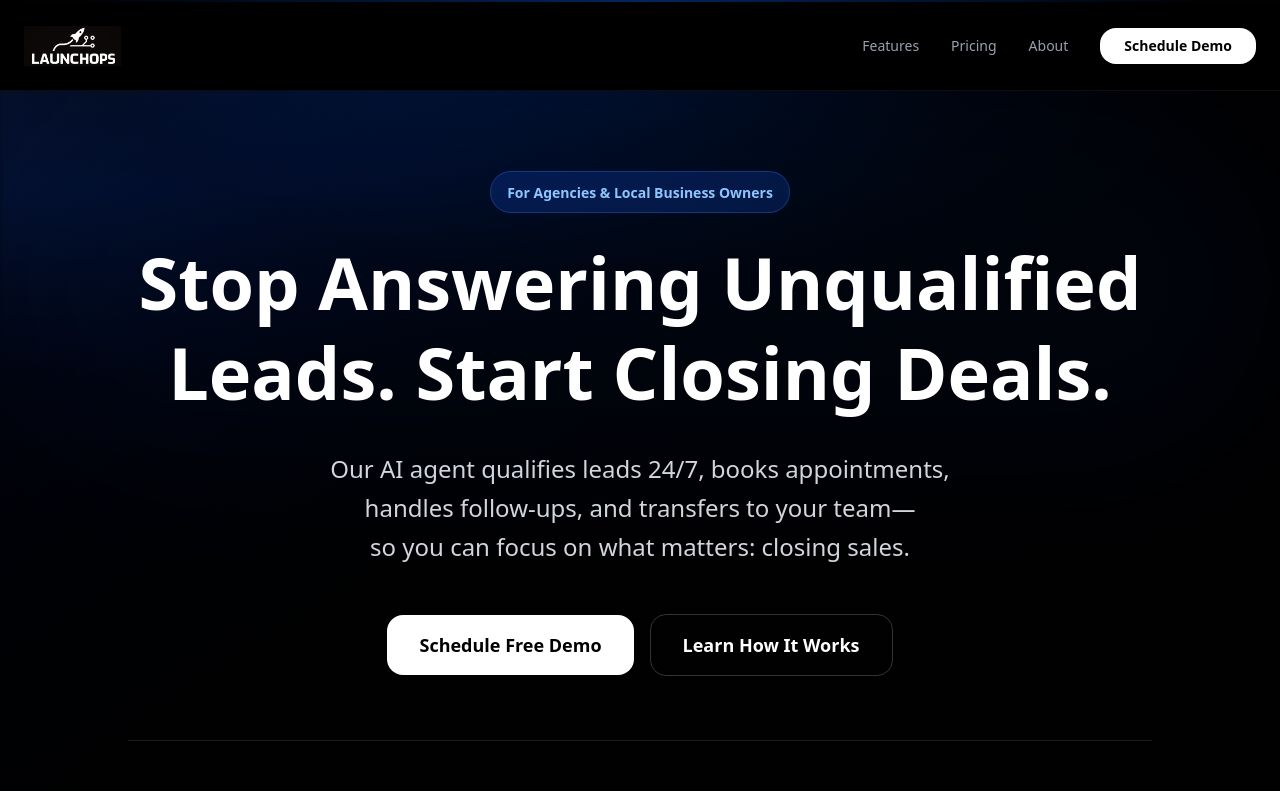
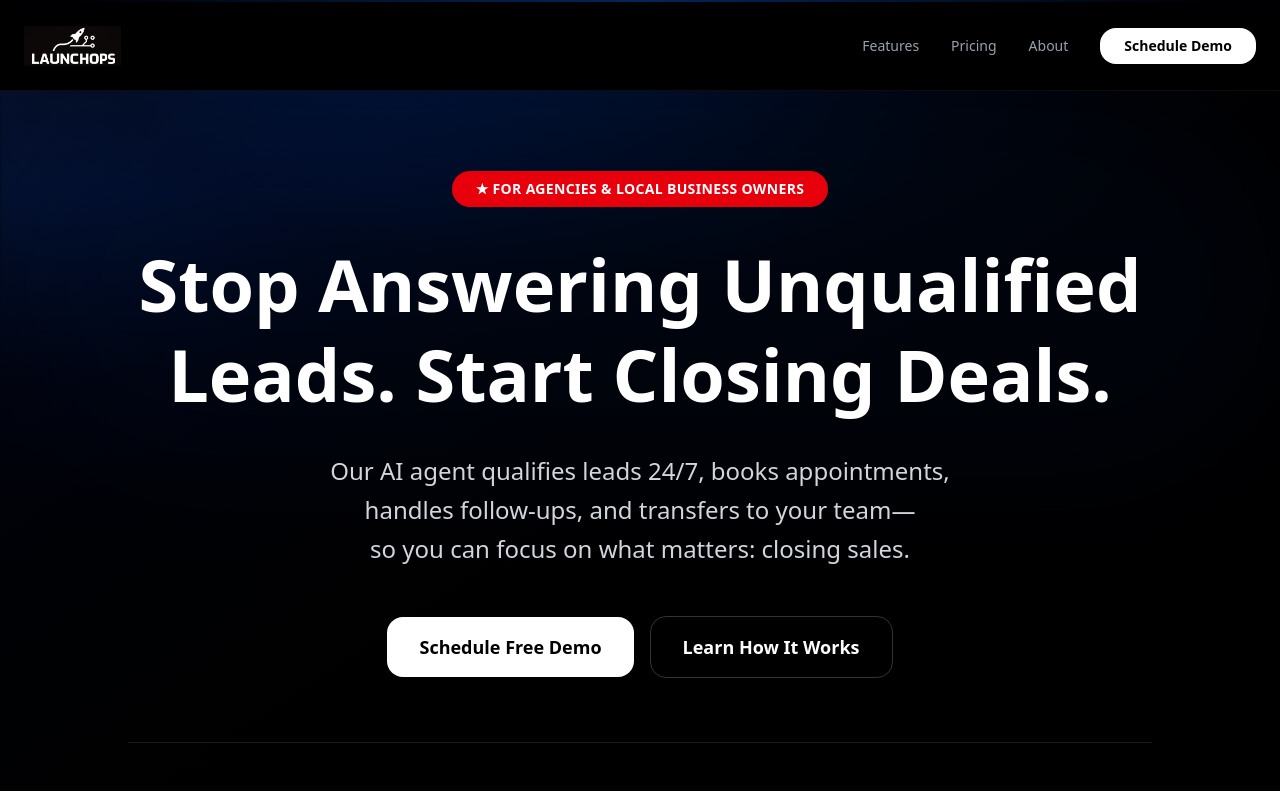
Before and after one commit to Abdulrahmansuleiman/LaunchopsAgency.com, a Next.js app: page / in a window 1280 px wide. Shown: the top 791 px of the page. Built offline with nearby package versions, Linux system fonts and the light colour scheme.

Commit message:
feat: restore original red badge for agencies section
Update hero section with original styling for better branding.

Co-authored-by: abdulrahman suleiman <111637409+Abdulrahmansuleiman@users.noreply.github.com>

```diff
--- a/components/hero-section.tsx
+++ b/components/hero-section.tsx
@@ -6,8 +6,8 @@ export function HeroSection() {
       <div className="absolute top-0 left-1/2 -translate-x-1/2 w-full h-96 bg-blue-600/10 blur-3xl rounded-full opacity-40" />
 
       <div className="relative max-w-5xl mx-auto text-center z-10">
-        <div className="inline-block mb-6 px-4 py-2 rounded-full bg-blue-600/20 border border-blue-500/30">
-          <span className="text-blue-300 text-sm font-semibold">For Agencies & Local Business Owners</span>
+        <div className="inline-block bg-red-600 text-white px-6 py-2 rounded-full text-sm font-bold mb-8 uppercase tracking-wide">
+          ★ For Agencies & Local Business Owners
         </div>
 
         <h1 className="text-5xl md:text-6xl lg:text-7xl font-bold mb-8 text-white leading-tight text-balance">
```
